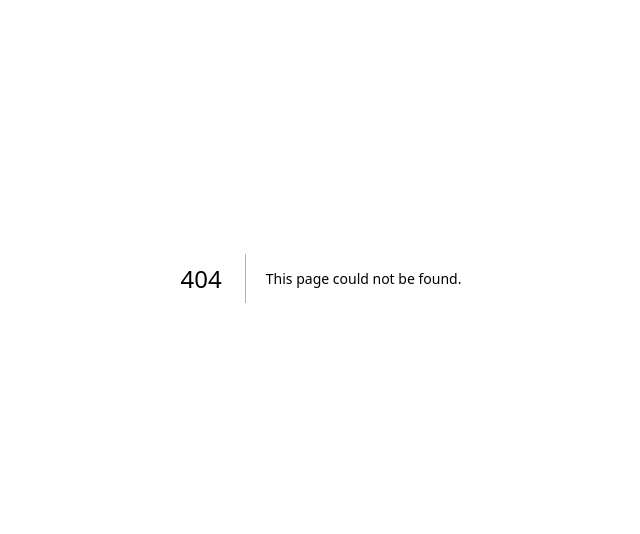
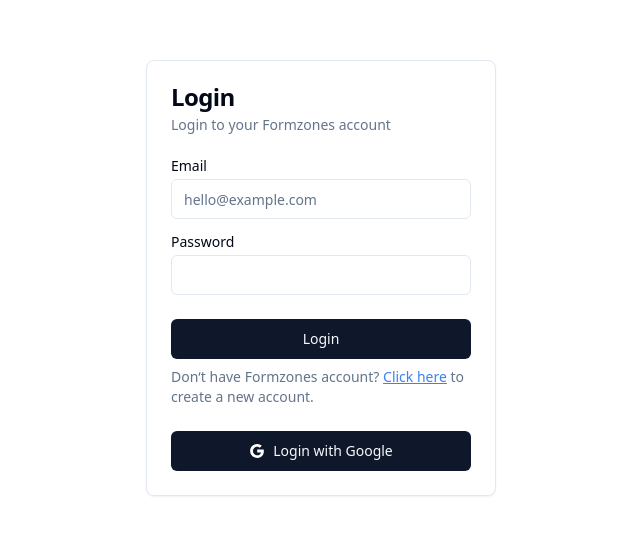
Before and after one commit to thesyedbasim/formzones, a Next.js app: page /auth in a window 1280 px wide. Before the commit this address had no page. Shown: the part 122-656 px from the top of the page, without its empty margins (319-959 px from the left). Built offline with nearby package versions, Linux system fonts and the light colour scheme; no server answers.

Commit message:
add auth page and components

```diff
--- /dev/null
+++ b/app/(auth)/auth/page.tsx
@@ -0,0 +1,26 @@
+'use client';
+
+import React from 'react';
+
+import { useAuthState } from 'react-firebase-hooks/auth';
+import { auth } from '@/lib/firebase/auth';
+import AuthCard from '../components/AuthCard';
+import { useRouter } from 'next/navigation';
+
+export default function AuthPage() {
+  const router = useRouter();
+
+  const [user, isLoading, error] = useAuthState(auth);
+
+  if (isLoading) return <p className="">Loading...</p>;
+
+  if (error) return <p className="">Some error occured!</p>;
+
+  if (user) return router.replace('/');
+
+  return (
+    <main className="w-full h-[100dvh] h-[100vh] flex justify-center items-center">
+      <AuthCard />
+    </main>
+  );
+}
--- /dev/null
+++ b/app/(auth)/components/AuthCard.tsx
@@ -0,0 +1,140 @@
+'use client';
+
+import { auth } from '@/lib/firebase/auth';
+import { signInWithPopup, GoogleAuthProvider } from 'firebase/auth';
+import axios from 'axios';
+import { Button } from '@/components/ui/button';
+import {
+  Card,
+  CardContent,
+  CardDescription,
+  CardFooter,
+  CardHeader,
+  CardTitle,
+} from '@/components/ui/card';
+import { Input } from '@/components/ui/input';
+import { Label } from '@/components/ui/label';
+import { Dispatch, SetStateAction, useState } from 'react';
+import GoogleIcon from './oauth-icons/GoogleIcon';
+
+export default function AuthCard() {
+  const [authType, setAuthType] = useState<'login' | 'signup'>('login');
+
+  return authType === 'login' ? (
+    <AuthLoginCard setAuthType={setAuthType} />
+  ) : (
+    <AuthSignupCard setAuthType={setAuthType} />
+  );
+}
+
+function AuthLoginCard({
+  setAuthType,
+}: {
+  setAuthType: Dispatch<SetStateAction<'login' | 'signup'>>;
+}) {
+  const provider = new GoogleAuthProvider();
+
+  const signInWithGoogle = async () => {
+    try {
+      const result = await signInWithPopup(auth, provider);
+      const user = result.user;
+
+      console.log('user logged in using google', user);
+
+      const res = await axios.post('/api/auth/create-user', {
+        userUid: user.uid,
+      });
+    } catch (err) {}
+  };
+
+  return (
+    <Card className="w-[350px]">
+      <CardHeader>
+        <CardTitle>Login</CardTitle>
+        <CardDescription>Login to your Formzones account</CardDescription>
+      </CardHeader>
+      <CardContent>
+        <form>
+          <div className="grid w-full items-center gap-4">
+            <div className="flex flex-col space-y-1.5">
+              <Label htmlFor="email">Email</Label>
+              <Input id="email" type="email" placeholder="hello@example.com" />
+            </div>
+            <div className="flex flex-col space-y-1.5">
+              <Label htmlFor="password">Password</Label>
+              <Input id="password" type="password" />
+            </div>
+          </div>
+        </form>
+      </CardContent>
+      <CardFooter className="flex flex-col justify-between">
+        <Button className="w-full">Login</Button>
+        <p className="text-sm text-muted-foreground mt-2">
+          Don&lsquo;t have Formzones account?{' '}
+          <span
+            onClick={() => setAuthType('signup')}
+            className="text-blue-500 underline cursor-pointer"
+          >
+            Click here
+          </span>{' '}
+          to create a new account.
+        </p>
+        <div className="flex flex-col space-y-1.5 w-full mt-6">
+          <Button
+            onClick={() => {
+              signInWithGoogle();
+            }}
+          >
+            <GoogleIcon /> Login with Google
+          </Button>
+        </div>
+      </CardFooter>
+    </Card>
+  );
+}
+
+function AuthSignupCard({
+  setAuthType,
+}: {
+  setAuthType: Dispatch<SetStateAction<'login' | 'signup'>>;
+}) {
+  return (
+    <Card className="w-[350px]">
+      <CardHeader>
+        <CardTitle>Create a new account</CardTitle>
+        <CardDescription>Sign up for a new Formzones account</CardDescription>
+      </CardHeader>
+      <CardContent>
+        <form>
+          <div className="grid w-full items-center gap-4">
+            <div className="flex flex-col space-y-1.5">
+              <Label htmlFor="email">Email</Label>
+              <Input id="email" type="email" placeholder="hello@example.com" />
+            </div>
+            <div className="flex flex-col space-y-1.5">
+              <Label htmlFor="password">Password</Label>
+              <Input id="password" type="password" />
+            </div>
+            <div className="flex flex-col space-y-1.5">
+              <Label htmlFor="confirm-password">Confirm password</Label>
+              <Input id="confirm-password" type="password" />
+            </div>
+          </div>
+        </form>
+      </CardContent>
+      <CardFooter className="flex flex-col justify-between">
+        <Button className="w-full">Login</Button>
+        <p className="text-sm text-muted-foreground mt-2">
+          Already have Formzones account?{' '}
+          <span
+            onClick={() => setAuthType('login')}
+            className="text-blue-500 underline cursor-pointer"
+          >
+            Click here
+          </span>{' '}
+          to login.
+        </p>
+      </CardFooter>
+    </Card>
+  );
+}
--- /dev/null
+++ b/app/(auth)/components/oauth-icons/GoogleIcon.tsx
@@ -0,0 +1,16 @@
+'use client';
+
+export default function GoogleIcon() {
+  return (
+    <svg
+      xmlns="http://www.w3.org/2000/svg"
+      className="mr-2 h-4 w-4"
+      viewBox="0 0 512 512"
+    >
+      <path
+        fill="white"
+        d="M473.16 221.48l-2.26-9.59H262.46v88.22H387c-12.93 61.4-72.93 93.72-121.94 93.72-35.66 0-73.25-15-98.13-39.11a140.08 140.08 0 01-41.8-98.88c0-37.16 16.7-74.33 41-98.78s61-38.13 97.49-38.13c41.79 0 71.74 22.19 82.94 32.31l62.69-62.36C390.86 72.72 340.34 32 261.6 32c-60.75 0-119 23.27-161.58 65.71C58 139.5 36.25 199.93 36.25 256s20.58 113.48 61.3 155.6c43.51 44.92 105.13 68.4 168.58 68.4 57.73 0 112.45-22.62 151.45-63.66 38.34-40.4 58.17-96.3 58.17-154.9 0-24.67-2.48-39.32-2.59-39.96z"
+      />
+    </svg>
+  );
+}
```
